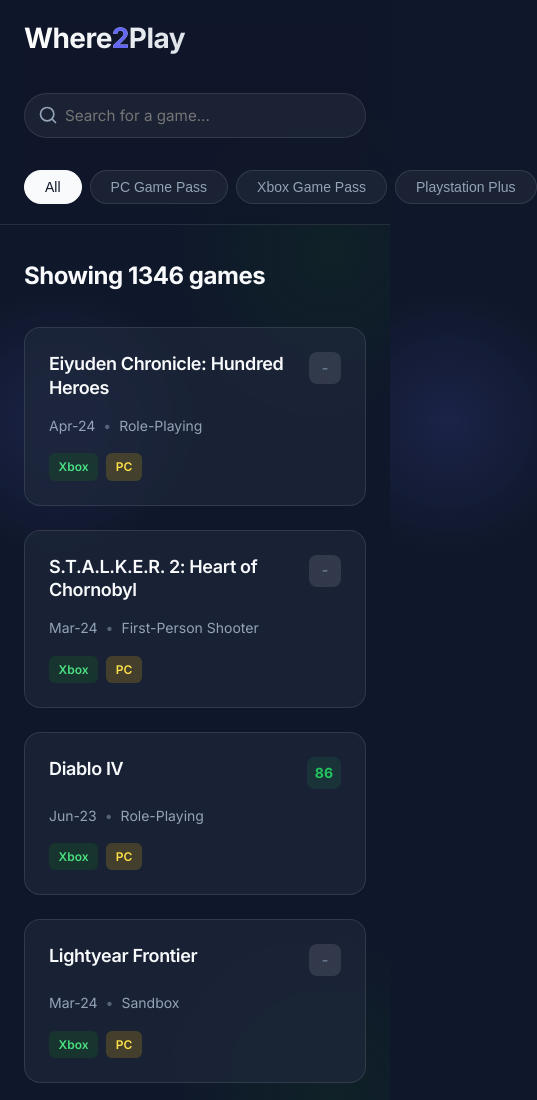
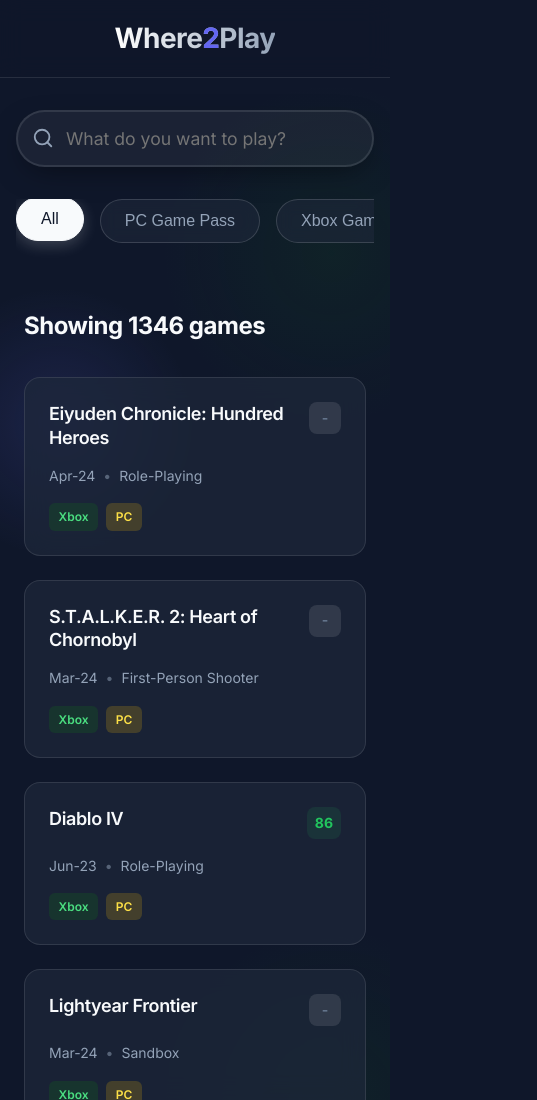
Before and after one commit to CedarAce/Where2Play, a plain HTML site: page index.html in a window 390 px wide. Shown: the top 1100 px of the page, 537 px wide, since content can reach past the window. Drawn offline with nearby package versions, Linux system fonts and the light colour scheme.

Commit message:
feat: introduce hero section with massive search bar and sleek responsive filters

```diff
--- a/index.html
+++ b/index.html
@@ -14,18 +14,23 @@
     <header class="navbar">
         <div class="nav-container">
             <h1 class="logo">Where<span>2</span>Play</h1>
-            <div class="search-bar">
-                <input type="text" id="searchInput" placeholder="Search for a game...">
-                <svg xmlns="http://www.w3.org/2000/svg" width="20" height="20" viewBox="0 0 24 24" fill="none" stroke="currentColor" stroke-width="2" stroke-linecap="round" stroke-linejoin="round" class="search-icon"><circle cx="11" cy="11" r="8"></circle><line x1="21" y1="21" x2="16.65" y2="16.65"></line></svg>
+        </div>
+    </header>
+
+    <section class="hero">
+        <div class="hero-container">
+            <div class="search-bar massive">
+                <input type="text" id="searchInput" placeholder="What do you want to play?">
+                <svg xmlns="http://www.w3.org/2000/svg" width="28" height="28" viewBox="0 0 24 24" fill="none" stroke="currentColor" stroke-width="2" stroke-linecap="round" stroke-linejoin="round" class="search-icon"><circle cx="11" cy="11" r="8"></circle><line x1="21" y1="21" x2="16.65" y2="16.65"></line></svg>
             </div>
-            <nav class="filters" id="platformFilters">
+            <nav class="filters sleek" id="platformFilters">
                 <button class="filter-btn active" data-filter="all">All</button>
                 <button class="filter-btn" data-filter="PC">PC Game Pass</button>
                 <button class="filter-btn" data-filter="Xbox">Xbox Game Pass</button>
                 <button class="filter-btn" data-filter="Playstation">Playstation Plus</button>
             </nav>
         </div>
-    </header>
+    </section>
 
     <main class="main-content">
         <div class="grid-header">
--- a/style.css
+++ b/style.css
@@ -72,79 +72,102 @@
     padding: 0 1.5rem;
     display: flex;
     align-items: center;
-    justify-content: space-between;
+    justify-content: center;
     gap: 2rem;
     flex-wrap: wrap;
+}
+
+/* Hero Section */
+.hero {
+    padding: 4rem 1.5rem 2rem;
+    display: flex;
+    justify-content: center;
+    align-items: center;
+}
+
+.hero-container {
+    width: 100%;
+    max-width: 800px;
+    display: flex;
+    flex-direction: column;
+    align-items: center;
+    gap: 2rem;
 }
 
 /* Search */
 .search-bar {
     position: relative;
-    flex-grow: 1;
-    max-width: 400px;
+    width: 100%;
 }
 
-.search-bar input {
+.search-bar.massive {
     width: 100%;
-    padding: 0.75rem 1rem 0.75rem 2.5rem;
+}
+
+.search-bar.massive input {
+    width: 100%;
+    font-size: 1.5rem;
+    padding: 1.25rem 2rem 1.25rem 4rem;
     border-radius: 999px;
     background: rgba(255, 255, 255, 0.05);
-    border: 1px solid var(--border-color);
+    border: 2px solid var(--border-color);
     color: var(--text-primary);
     font-family: inherit;
-    font-size: 0.95rem;
-    transition: all 0.3s ease;
+    transition: all 0.3s cubic-bezier(0.4, 0, 0.2, 1);
+    box-shadow: 0 10px 30px -10px rgba(0,0,0,0.5);
 }
 
-.search-bar input:focus {
+.search-bar.massive input:focus {
     outline: none;
     border-color: var(--accent-primary);
     background: rgba(255, 255, 255, 0.1);
-    box-shadow: 0 0 0 3px rgba(99, 102, 241, 0.2);
+    box-shadow: 0 15px 40px -10px rgba(99, 102, 241, 0.3);
+    transform: translateY(-2px);
 }
 
-.search-icon {
+.search-bar.massive .search-icon {
     position: absolute;
-    left: 0.875rem;
+    left: 1.25rem;
     top: 50%;
     transform: translateY(-50%);
     color: var(--text-secondary);
 }
 
 /* Filters */
-.filters {
+.filters.sleek {
     display: flex;
-    gap: 0.5rem;
-    overflow-x: auto;
-    padding-bottom: 0.25rem;
+    flex-wrap: wrap;
+    justify-content: center;
+    gap: 1rem;
 }
 
-.filters::-webkit-scrollbar {
-    display: none;
-}
-
-.filter-btn {
-    background: rgba(255, 255, 255, 0.05);
-    border: 1px solid var(--border-color);
+.filters.sleek .filter-btn {
+    background: rgba(30, 41, 59, 0.6);
+    backdrop-filter: blur(8px);
+    border: 1px solid rgba(255, 255, 255, 0.15);
     color: var(--text-secondary);
-    padding: 0.5rem 1.25rem;
+    padding: 0.75rem 1.5rem;
     border-radius: 999px;
-    font-size: 0.875rem;
+    font-size: 1rem;
     font-weight: 500;
     cursor: pointer;
-    transition: all 0.2s ease;
+    transition: all 0.3s cubic-bezier(0.4, 0, 0.2, 1);
     white-space: nowrap;
 }
 
-.filter-btn:hover {
-    background: rgba(255, 255, 255, 0.1);
+.filters.sleek .filter-btn:hover {
+    background: rgba(255, 255, 255, 0.15);
     color: var(--text-primary);
+    transform: translateY(-2px);
+    box-shadow: 0 4px 12px rgba(0,0,0,0.2);
 }
 
-.filter-btn.active {
+.filters.sleek .filter-btn.active {
     background: var(--text-primary);
     color: var(--bg-dark);
     border-color: var(--text-primary);
+    transform: translateY(-2px);
+    box-shadow: 0 4px 15px rgba(255,255,255,0.2);
 }
 
 /* Main Content */
@@ -411,11 +434,27 @@
 }
 
 @media (max-width: 768px) {
-    .nav-container {
-        flex-direction: column;
-        align-items: stretch;
+    .hero {
+        padding: 2rem 1rem 1rem;
     }
-    .search-bar {
-        max-width: 100%;
+    .search-bar.massive input {
+        font-size: 1.1rem;
+        padding: 1rem 1rem 1rem 3rem;
+    }
+    .search-bar.massive .search-icon {
+        width: 22px;
+        height: 22px;
+        left: 1rem;
+    }
+    .filters.sleek {
+        flex-wrap: nowrap;
+        justify-content: flex-start;
+        overflow-x: auto;
+        padding-bottom: 1rem;
+        width: 100%;
+        -webkit-overflow-scrolling: touch;
+    }
+    .filters.sleek::-webkit-scrollbar {
+        display: none;
     }
 }
```
